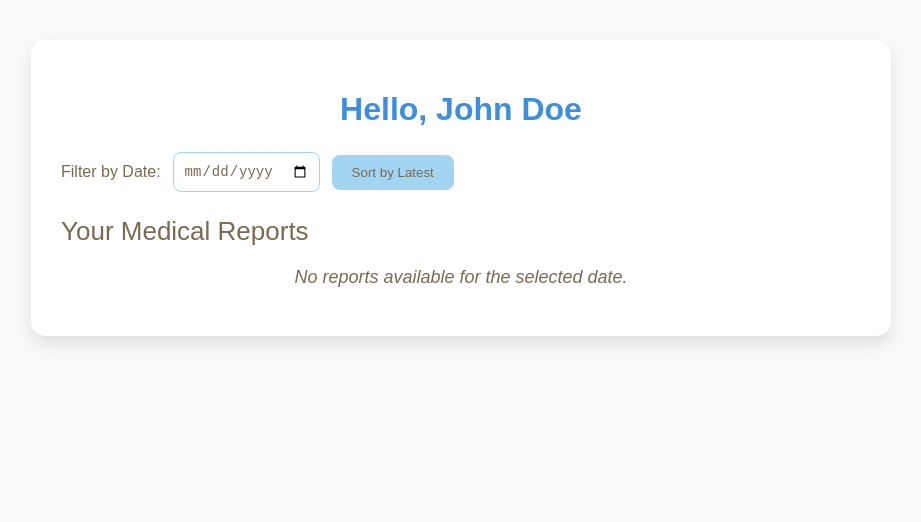
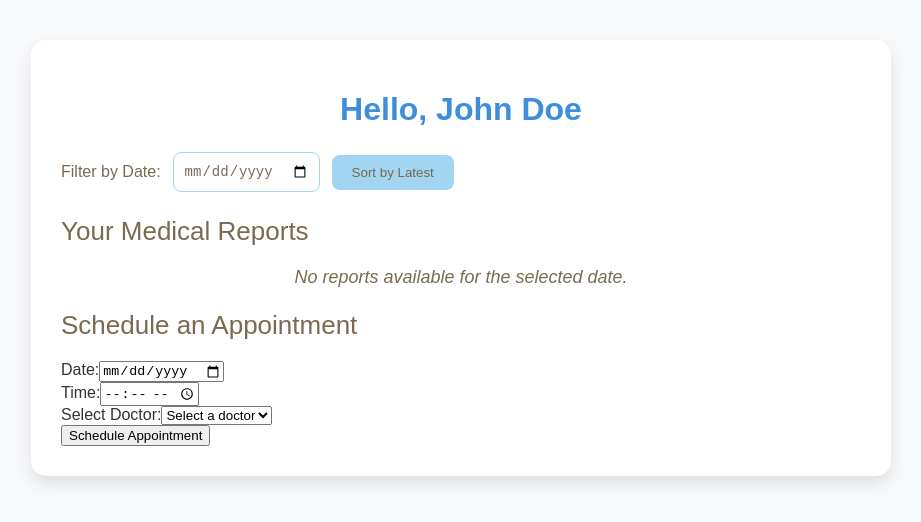
Before and after one commit to sowndyjay/hellodoctor, a React (Create React App) app: page /patient-dashboard in a window 1280 px wide. Shown: the top 522 px of the page, without its empty margins (179-1100 px from the left). Built offline with nearby package versions, Linux system fonts and the light colour scheme.

Commit message:
Update PatientDashboard.js
added schedule appointment section, with date, time, doctor selection and "schedule appointment" button

```diff
--- a/src/PatientDashboard.js
+++ b/src/PatientDashboard.js
@@ -16,6 +16,13 @@ const PatientDashboard = ({ reports = [] }) => { // Provide a default value for
   const sortedReports = sortByLatest
     ? [...filteredReports].sort((a, b) => new Date(b.date) - new Date(a.date))
     : filteredReports;
+
+  // Handler for scheduling appointment form submission
+  const handleSchedule = (e) => {
+    e.preventDefault();
+    // Implement scheduling functionality here (e.g., API call, modal popup, etc.)
+    console.log("Appointment scheduled!");
+  };
 
   return (
     <div className="patient-dashboard">
@@ -79,6 +86,44 @@ const PatientDashboard = ({ reports = [] }) => { // Provide a default value for
           <p>{summary}</p>
         </div>
       )}
+
+      {/* Schedule Appointment Section */}
+      <section className="schedule-appointment-section">
+      <h2 className="section-title">Schedule an Appointment</h2>
+        <form onSubmit={handleSchedule}>
+          <div className="form-group">
+            <label htmlFor="appointment-date">Date:</label>
+            <input
+              type="date"
+              id="appointment-date"
+              name="appointment-date"
+              required
+            />
+          </div>
+          <div className="form-group">
+            <label htmlFor="appointment-time">Time:</label>
+            <input
+              type="time"
+              id="appointment-time"
+              name="appointment-time"
+              required
+            />
+          </div>
+          <div className="form-group">
+            <label htmlFor="doctor-select">Select Doctor:</label>
+            <select id="doctor-select" name="doctor-select" required>
+              <option value="">Select a doctor</option>
+              <option value="dr-smith">Dr. Eye</option>
+              <option value="dr-jones">Dr. Skin</option>
+              <option value="dr-jones">Dr. Blood</option>
+              <option value="dr-jones">Dr. Heart</option>
+            </select>
+          </div>
+          <button type="submit" className="schedule-button">
+            Schedule Appointment
+          </button>
+        </form>
+      </section>
     </div>
   );
 };
```
